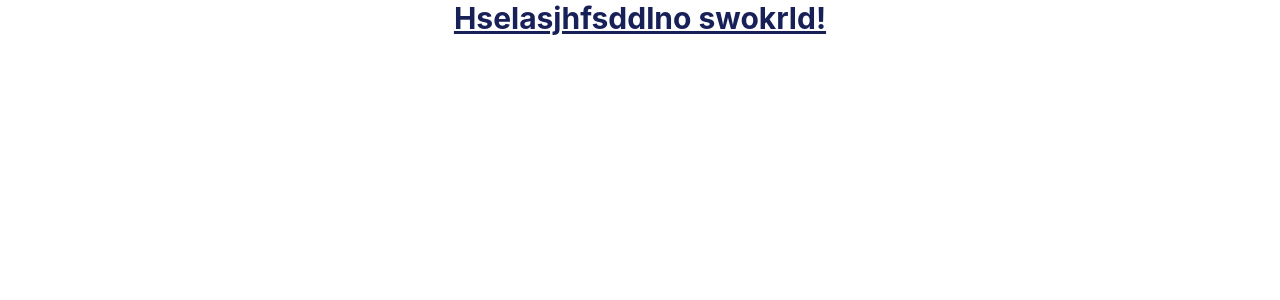
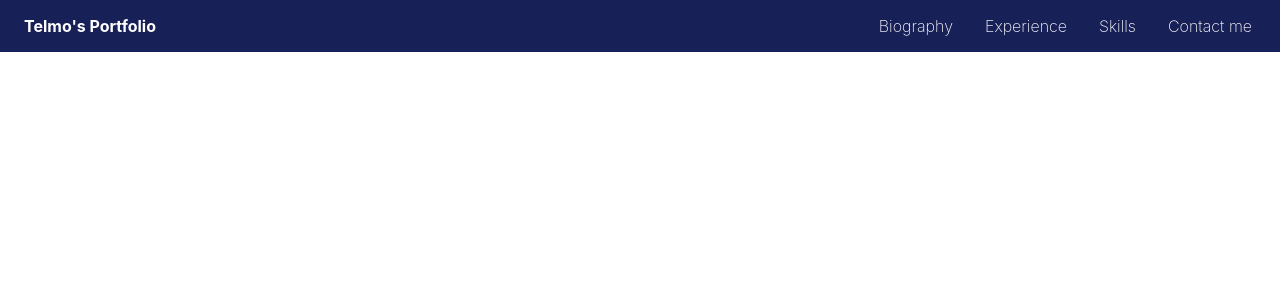
Before and after one commit to Gazzito/portfolio, a React (Create React App) app: page / in a window 1280 px wide. Shown: the top 300 px of the page. Built offline with nearby package versions, Linux system fonts and the light colour scheme.

Commit message:
navbar done

```diff
--- a/package.json
+++ b/package.json
@@ -3,6 +3,8 @@
   "version": "0.1.0",
   "private": true,
   "dependencies": {
+    "@heroicons/react": "^2.0.18",
+    "@material-tailwind/react": "^2.0.8",
     "@testing-library/jest-dom": "^5.17.0",
     "@testing-library/react": "^14.0.0",
     "@testing-library/user-event": "^14.4.3",
--- a/src/App.js
+++ b/src/App.js
@@ -1,10 +1,11 @@
 import logo from "./logo.svg";
 import "./App.css";
+import NavbarSimple from "./components/NavbarSimple.js";
 
 function App() {
   return (
     <div className="App">
-      <h1 className="text-primary text-3xl font-bold underline">Hselasjhfsddlno swokrld!</h1>
+      <NavbarSimple/>
     </div>
   );
 }
--- /dev/null
+++ b/src/components/NavbarSimple.js
@@ -0,0 +1,103 @@
+import React from "react";
+import {
+  Navbar,
+  Collapse,
+  Typography,
+  IconButton,
+} from "@material-tailwind/react";
+import { Bars3Icon, XMarkIcon } from "@heroicons/react/24/outline";
+
+function NavList() {
+  return (
+    <ul className=" my-2 flex flex-col gap-2 lg:mb-0 lg:mt-0 lg:flex-row lg:items-center lg:gap-6">
+      <Typography
+        as="li"
+        variant="small"
+        color="blue-gray"
+        className="p-1 font-extralight"
+      >
+        <a href="#" className="flex items-center hover:text-secondary transition-colors">
+          Biography
+        </a>
+      </Typography>
+      <Typography
+        as="li"
+        variant="small"
+        color="blue-gray"
+        className="p-1 font-extralight"
+      >
+        <a href="#" className="flex items-center hover:text-secondary transition-colors">
+          Experience
+        </a>
+      </Typography>
+      <Typography
+        as="li"
+        variant="small"
+        color="blue-gray"
+        className="p-1 font-extralight"
+      >
+        <a href="#" className="flex items-center hover:text-secondary transition-colors">
+          Skills
+        </a>
+      </Typography>
+      <Typography
+        as="li"
+        variant="small"
+        color="blue-gray"
+        className="p-1 font-extralight"
+      >
+        <a href="#" className="flex items-center hover:text-secondary transition-colors">
+          Contact me
+        </a>
+      </Typography>
+    </ul>
+  );
+}
+
+export default function NavbarSimple() {
+  const [openNav, setOpenNav] = React.useState(false);
+
+  const handleWindowResize = () =>
+    window.innerWidth >= 960 && setOpenNav(false);
+
+  React.useEffect(() => {
+    window.addEventListener("resize", handleWindowResize);
+
+    return () => {
+      window.removeEventListener("resize", handleWindowResize);
+    };
+  }, []);
+
+  return (
+    <Navbar className="bg-primary text-white mx-auto max-w-screen-xl px-6 py-2">
+      <div className="flex items-center justify-between ">
+        <Typography
+          as="a"
+          href="#"
+          variant="h6"
+          className="font-bold mr-4 cursor-pointer py-1.5"
+        >
+          Telmo's Portfolio
+        </Typography>
+        <div className="hidden lg:block">
+          <NavList />
+        </div>
+        <IconButton
+          variant="text"
+          className="ml-auto h-6 w-6 text-inherit hover:bg-transparent focus:bg-transparent active:bg-transparent lg:hidden"
+          ripple={false}
+          onClick={() => setOpenNav(!openNav)}
+        >
+          {openNav ? (
+            <XMarkIcon className="h-6 w-6" strokeWidth={2} />
+          ) : (
+            <Bars3Icon className="h-6 w-6" strokeWidth={2} />
+          )}
+        </IconButton>
+      </div>
+      <Collapse open={openNav}>
+        <NavList />
+      </Collapse>
+    </Navbar>
+  );
+}
--- a/tailwind.config.js
+++ b/tailwind.config.js
@@ -13,6 +13,7 @@
     colors: {
       'primary': '#182058',
       'secondary': '#7D83B0',
+      'hoverColor': '#080E3B',
       'pink': '#ff49db',
       'orange': '#ff7849',
       'green': '#13ce66',
@@ -20,6 +21,7 @@
       'gray-dark': '#273444',
       'gray': '#8492a6',
       'gray-light': '#d3dce6',
+      'white': '#ffff'
     },
     fontFamily: {
       sans: ['Graphik', 'sans-serif'],
```
Also changed, not shown: src/components/navBar.js (deleted), 1 other file (tests, documents, lock files or other folders).
